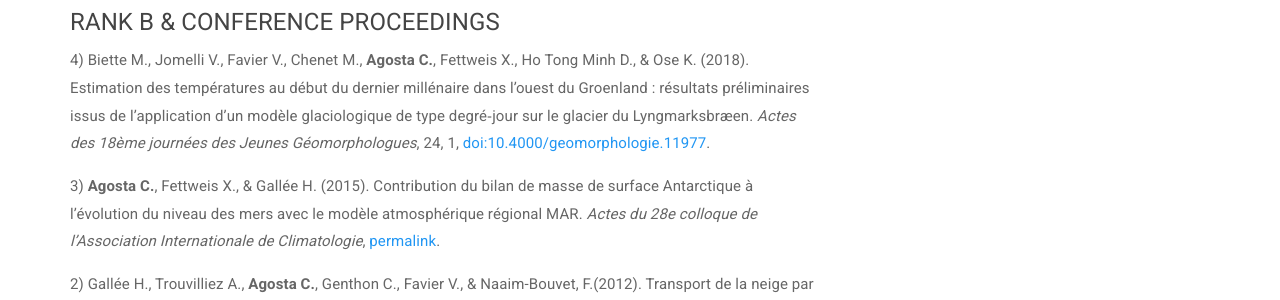
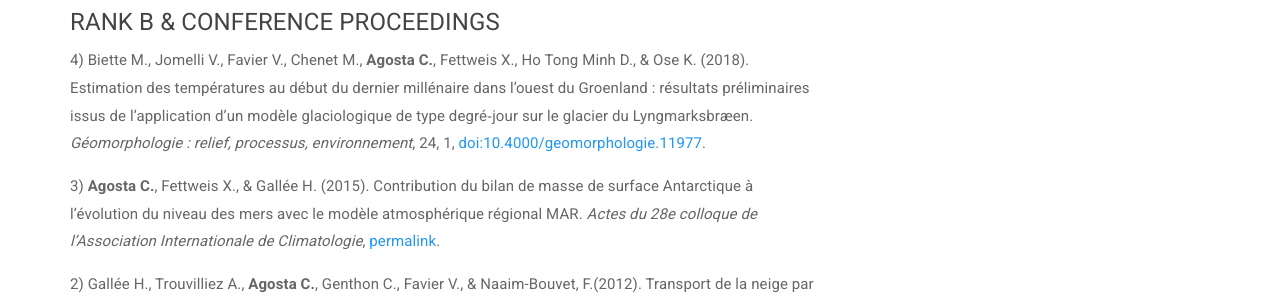
Before and after one commit to cecileagosta/cecileagosta.github.io, a Jekyll site: the page built from _docs/publications.md, in a window 1280 px wide and 900 px high, scrolled down 2747 px. Shown: the part 362-662 px from the top of the window. Built offline with Jekyll 4.4.1, drawn with Linux system fonts in a browser that asks for light colours; nearby versions of some CDN libraries.

Commit message:
modify Biette journal

```diff
--- a/_docs/publications.md
+++ b/_docs/publications.md
@@ -82,7 +82,7 @@ permalink: /publications/
 
 #### RANK B & CONFERENCE PROCEEDINGS
 
-4) Biette M., Jomelli V.,  Favier V., Chenet M., **Agosta C.**, Fettweis X.,  Ho Tong Minh D., & Ose K. (2018). Estimation des températures au début du dernier millénaire dans l’ouest du Groenland : résultats préliminaires issus de l’application d’un modèle glaciologique de type degré‑jour sur le glacier du Lyngmarksbræen. *Actes des 18ème journées des Jeunes Géomorphologues*, 24, 1, [doi:10.4000/geomorphologie.11977](https://doi.org/10.4000/geomorphologie.11977).
+4) Biette M., Jomelli V.,  Favier V., Chenet M., **Agosta C.**, Fettweis X.,  Ho Tong Minh D., & Ose K. (2018). Estimation des températures au début du dernier millénaire dans l’ouest du Groenland : résultats préliminaires issus de l’application d’un modèle glaciologique de type degré‑jour sur le glacier du Lyngmarksbræen. *Géomorphologie : relief, processus, environnement*, 24, 1, [doi:10.4000/geomorphologie.11977](https://doi.org/10.4000/geomorphologie.11977).
 
 3) **Agosta C.**, Fettweis X., & Gallée H. (2015). Contribution du bilan de masse de surface Antarctique à l’évolution du niveau des mers avec le modèle atmosphérique régional MAR. *Actes du 28e colloque de l’Association Internationale de Climatologie*, [permalink](http://hdl.handle.net/2268/190507).
 
```
